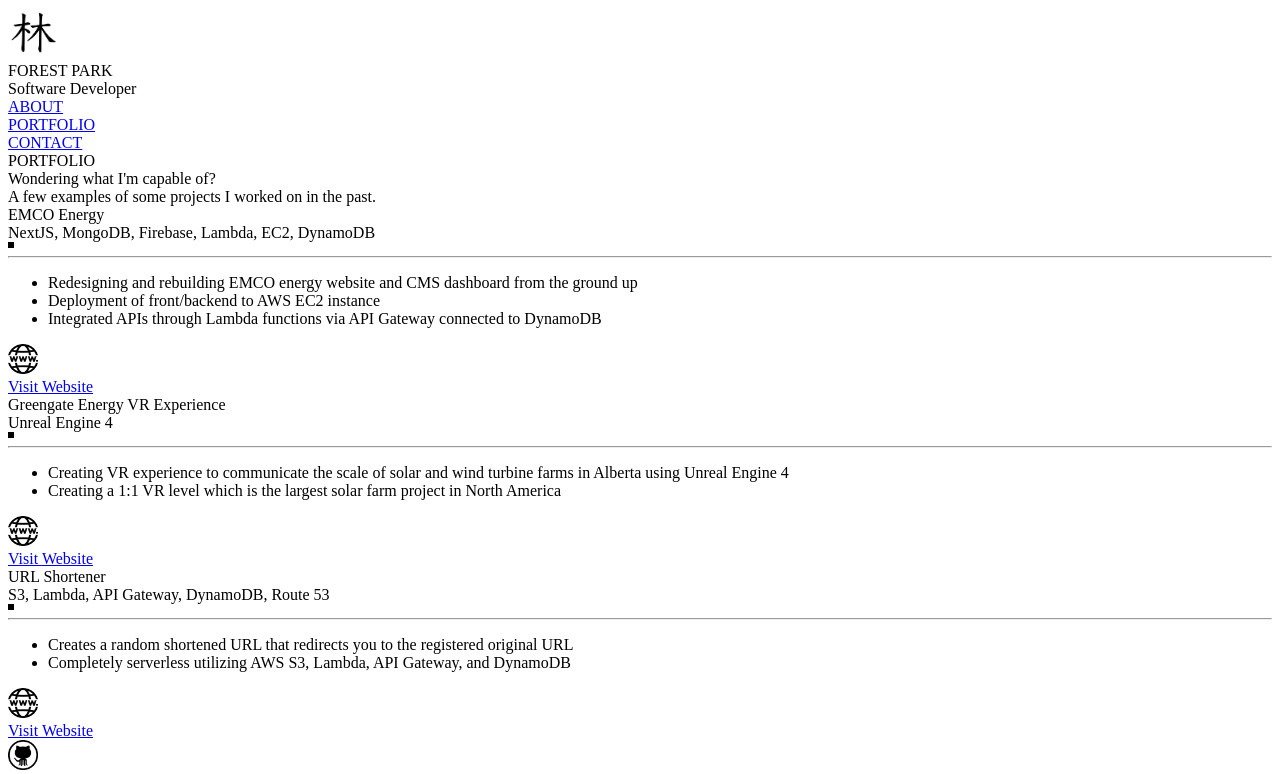
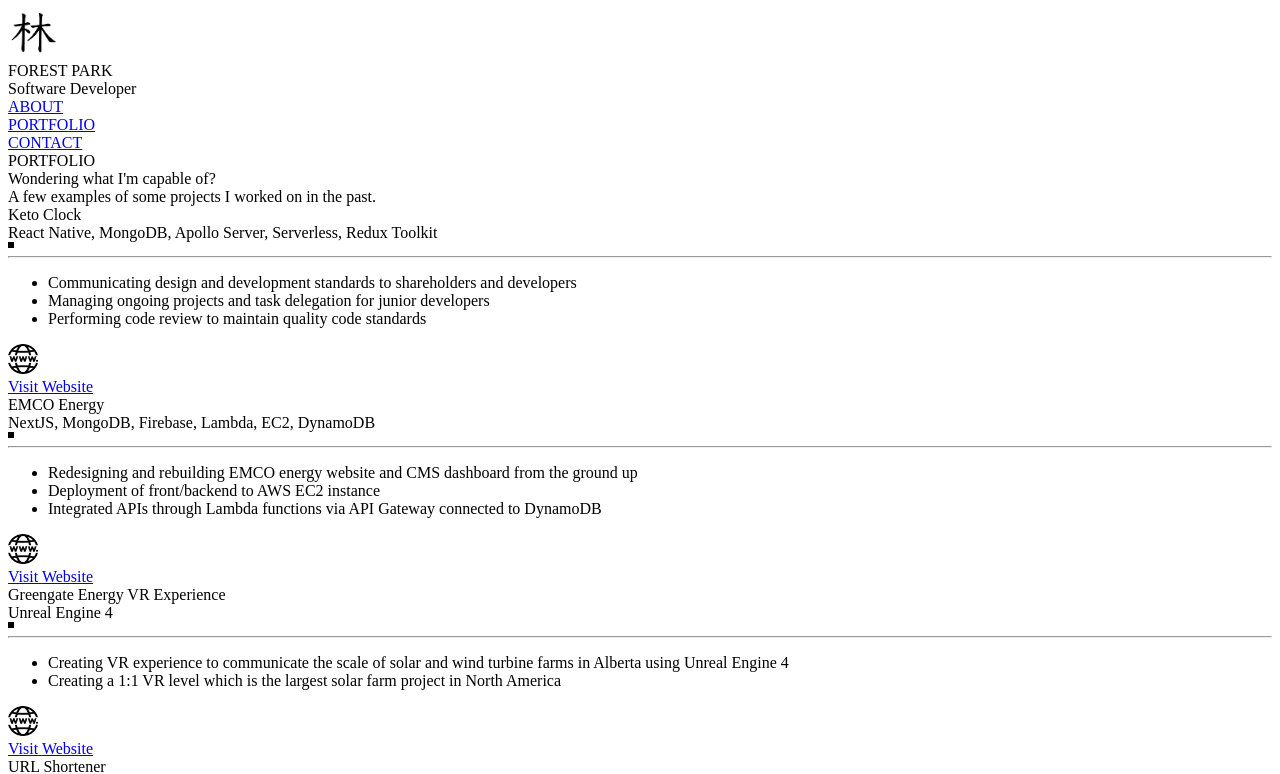
Before and after one commit to foresthpark/portfolio_site_v2, a Next.js app: page /portfolio in a window 1280 px wide. Shown: the top 774 px of the page. Built offline with nearby package versions, Linux system fonts and the light colour scheme.

Commit message:
keto added

```diff
--- a/pages/contact.js
+++ b/pages/contact.js
@@ -9,15 +9,14 @@ const pxSquare = {
 
 const contact = () => {
   return (
-    <>
-      <div className="w-full h- bg-red-300 flex flex-col justify-center items-center">
+    <div className="w-full min-h-screen bg-red-300 flex flex-col justify-center items-center">
       <Head>
         <title>林 :: Contact</title>
       </Head>
       <div className="flex flex-row justify-between">
         <MainHeader currentMenu="contact" />
       </div>
-        <div className="font-sans font-black text-6xl tracking-wide sm:text-12xl text-center">
+      <div className="font-sans font-black text-6xl tracking-wide sm:text-15xl text-center">
         CONTACT
       </div>
       <div className="font-sans font-bold sm:text-4xl text-2xl mx-2 tracking-wide text-center">
@@ -109,7 +108,6 @@ const contact = () => {
         </div>
       </div>
     </div>
-    </>
   );
 };
 
--- a/pages/portfolio.js
+++ b/pages/portfolio.js
@@ -6,6 +6,23 @@ import PortfolioVisitButton from "../components/PortfolioVisitButton";
 import PortfolioItem from "../components/PortfolioItem";
 
 const projects = [
+  {
+    name: "Keto Clock",
+    website: "https://www.ketoclock.com",
+    github: null,
+    tech: [
+      "React Native",
+      "MongoDB",
+      "Apollo Server",
+      "Serverless",
+      "Redux Toolkit",
+    ],
+    description: [
+      "Communicating design and development standards to shareholders and developers",
+      "Managing ongoing projects and task delegation for junior developers",
+      "Performing code review to maintain quality code standards",
+    ],
+  },
   {
     name: "EMCO Energy",
     website: "https://emcoenergy.com",
@@ -98,7 +115,6 @@ const projects = [
 
 const portfolio = () => {
   return (
-    <>
     <div className="w-full h-full bg-blue-300 flex flex-col justify-center items-center">
       <Head>
         <title>林 :: Portfolio</title>
@@ -127,7 +143,6 @@ const portfolio = () => {
         );
       })}
     </div>
-    </>
   );
 };
 
```
Lines whose indentation alone changed are shown as unchanged.
